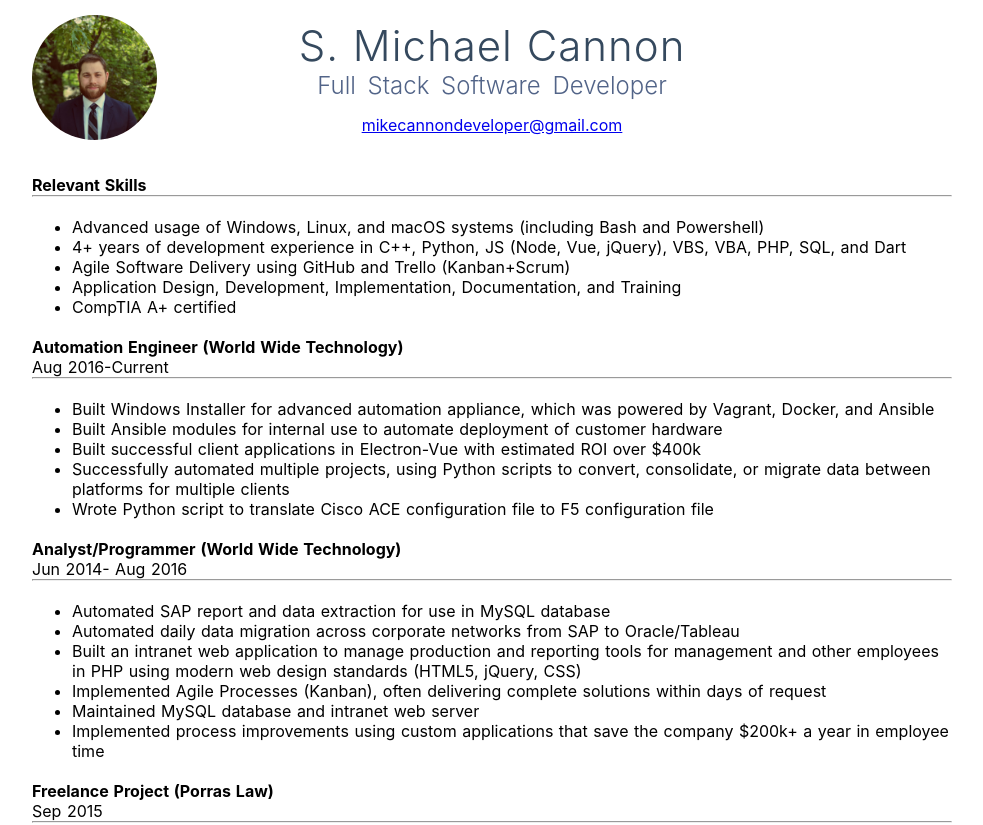
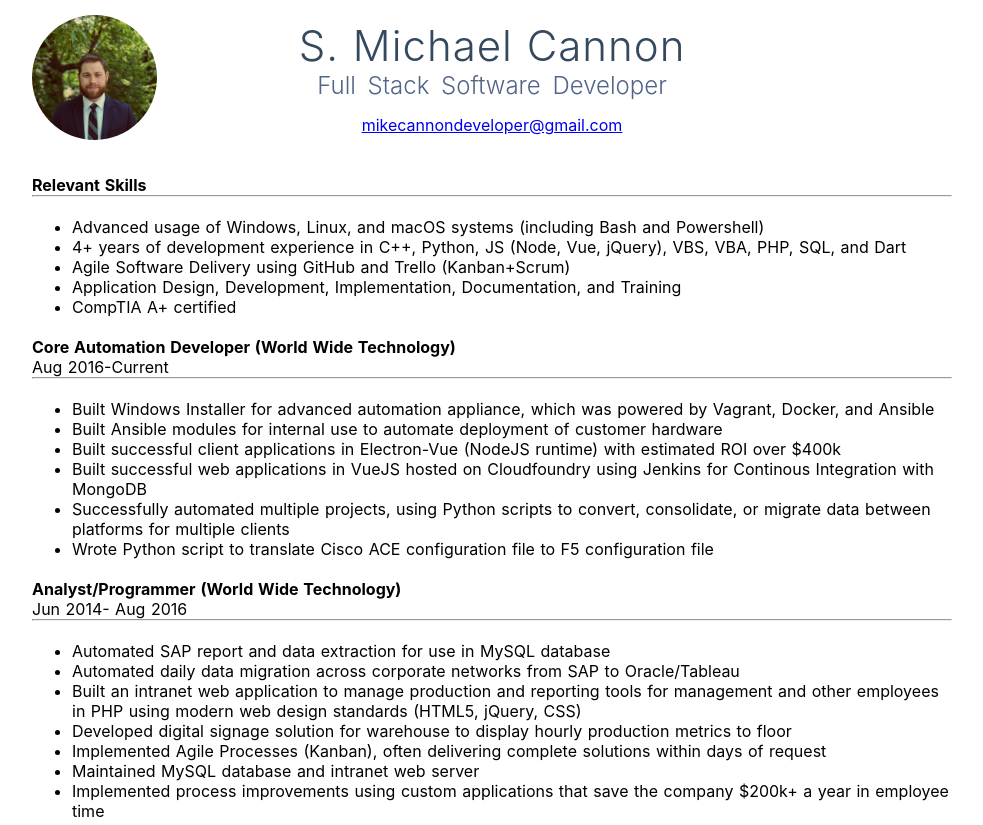
Before and after one commit to mikecannondeveloper/mikecannondeveloper.github.io, a Nuxt app: page / in a window 1280 px wide. Shown: the top 825 px of the page, without its empty margins (148-1131 px from the left). Built offline with nearby package versions, Linux system fonts and the light colour scheme.

Commit message:
Tweaked resume

```diff
--- a/pages/index.vue
+++ b/pages/index.vue
@@ -44,12 +44,13 @@ export default {
       ],
       experience: [
         {
-          'jobRole': 'Automation Engineer (World Wide Technology)',
+          'jobRole': 'Core Automation Developer (World Wide Technology)',
           'dateRange': 'Aug 2016-Current',
           'items': [
             'Built Windows Installer for advanced automation appliance, which was powered by Vagrant, Docker, and Ansible',
             'Built Ansible modules for internal use to automate deployment of customer hardware',
-            'Built successful client applications in Electron-Vue with estimated ROI over $400k',
+            'Built successful client applications in Electron-Vue (NodeJS runtime) with estimated ROI over $400k',
+            'Built successful web applications in VueJS hosted on Cloudfoundry using Jenkins for Continous Integration with MongoDB',
             'Successfully automated multiple projects, using Python scripts to convert, consolidate, or migrate data between platforms for multiple clients',
             'Wrote Python script to translate Cisco ACE configuration file to F5 configuration file'
           ]
@@ -61,6 +62,7 @@ export default {
             'Automated SAP report and data extraction for use in MySQL database',
             'Automated daily data migration across corporate networks from SAP to Oracle/Tableau',
             'Built an intranet web application to manage production and reporting tools for management and other employees in PHP using modern web design standards (HTML5, jQuery, CSS)',
+            'Developed digital signage solution for warehouse to display hourly production metrics to floor',
             'Implemented Agile Processes (Kanban), often delivering complete solutions within days of request',
             'Maintained MySQL database and intranet web server',
             'Implemented process improvements using custom applications that save the company $200k+ a year in employee time'
```
